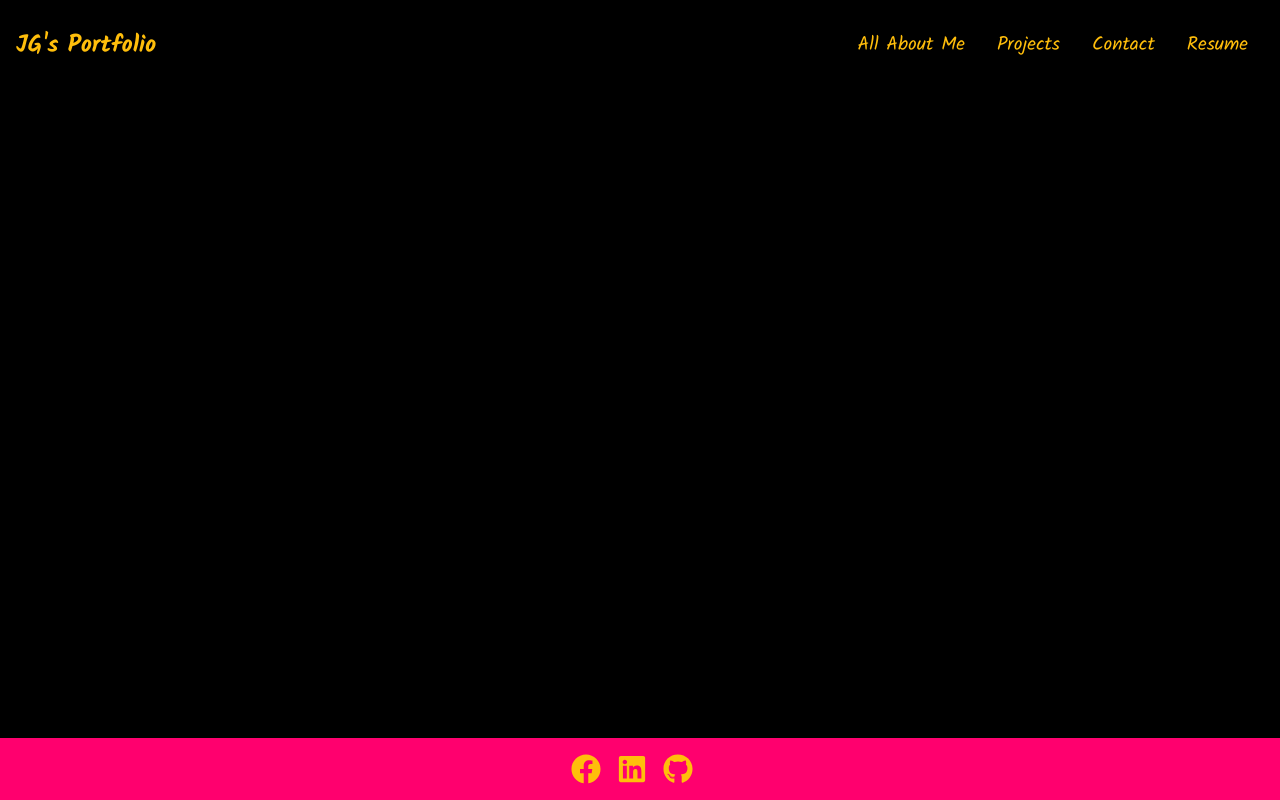
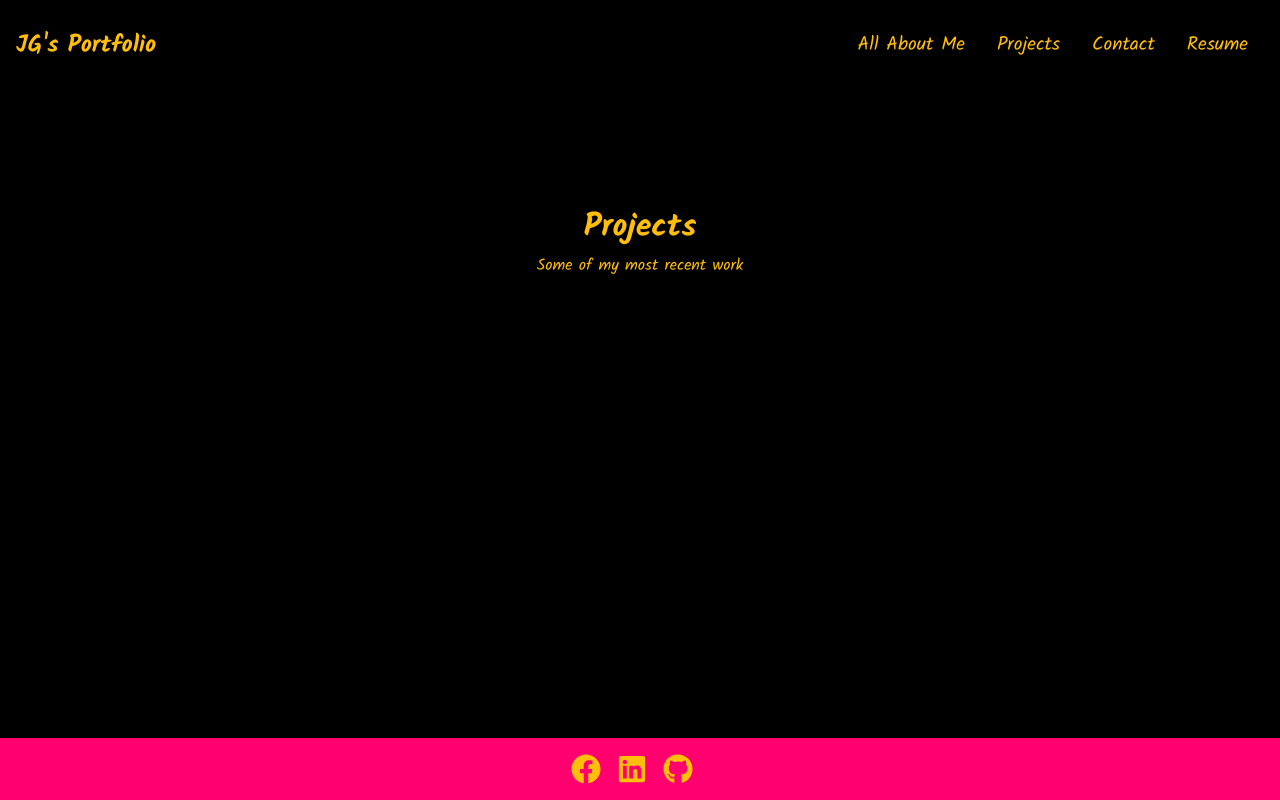
Before and after one commit to Jadyngg19/portfolio-remastered, a React (Create React App) app in the folder portfolio-remastered/: page /Projects in a window 1280 px wide. Built offline with nearby package versions, Linux system fonts and the light colour scheme.

Commit message:
Putting the correct name on the assets folder

```diff
--- a/portfolio-remastered/src/components/HeroImg.js
+++ b/portfolio-remastered/src/components/HeroImg.js
@@ -2,7 +2,7 @@ import "./HeroImg.css";
 
 import React from "react";
 
-import IntroImg from "../assests/HomePage.jpeg";
+import IntroImg from "../assets/HomePage.jpeg";
 import {Link} from "react-router-dom";
 
 const HeroImg = () => {
--- a/portfolio-remastered/src/components/HeroImg2.css
+++ b/portfolio-remastered/src/components/HeroImg2.css
@@ -0,0 +1,20 @@
+.hero-img{
+    width: 100%;
+    background-color: black;
+    height: 60vh;
+    position: relative;
+}
+
+.heading{
+    width: 100%;
+    height: 100%;
+    display: flex;
+    flex-direction: column;
+    justify-content: center;
+    align-items: center;
+}
+
+.hero-img::before{
+    content: empty;
+    background: "../assets/Projects.jpg";
+}
--- a/portfolio-remastered/src/components/HeroImg2.js
+++ b/portfolio-remastered/src/components/HeroImg2.js
@@ -4,7 +4,12 @@ import React from 'react';
 
 const HeroImg2 = () => {
   return (
-    <div>HeroImg2</div>
+    <div className="hero-img">
+        <div className="heading">
+            <h1>Projects</h1>
+            <p>Some of my most recent work</p>
+        </div>
+    </div>
   )
 }
 
```
Also changed, not shown: portfolio-remastered/src/assets/Projects.jpg (renamed from portfolio-remastered/src/assests/Projects.jpg), 1 other file (tests, documents, lock files or other folders).
